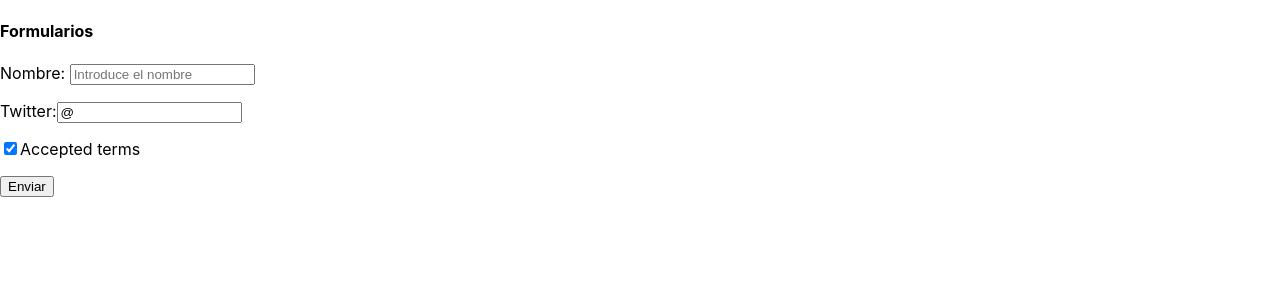
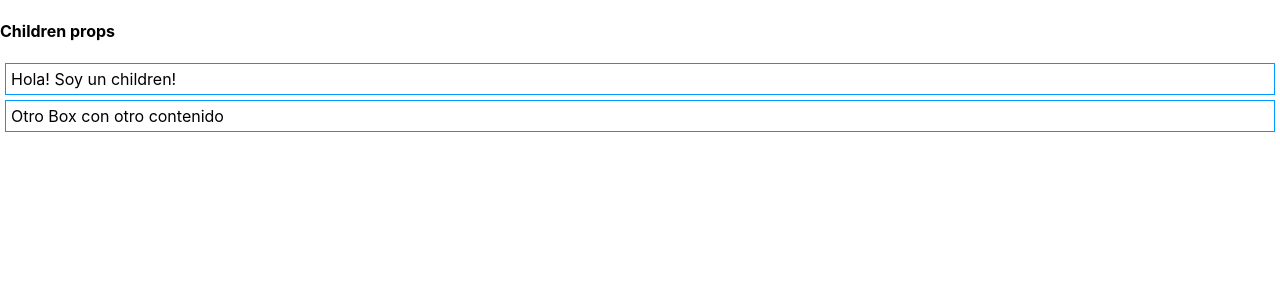
Before and after one commit to JulenOsia/curso-udemy-osia, a React (Create React App) app: page / in a window 1280 px wide. Shown: the top 300 px of the page. Built offline with nearby package versions, Linux system fonts and the light colour scheme.

Commit message:
Hasta video 40 (prop Children)

```diff
--- a/src/App.js
+++ b/src/App.js
@@ -1,11 +1,21 @@
 import React, { Component } from 'react';
-import Forms from './sections/forms'
 
+class Box extends Component {
+  render () {
+    return (
+      <div style={{border: '1px solid #09f', margin: 5, padding: 5 }}>
+        {this.props.children}
+      </div>
+    )
+  }
+}
 class App extends Component {
   render() {
     return (
       <div className="App">
-        <Forms />
+        <h4>Children props</h4>
+        <Box>Hola! Soy un children!</Box>
+        <Box>Otro Box con otro contenido</Box>
       </div>
     );
   }
```
